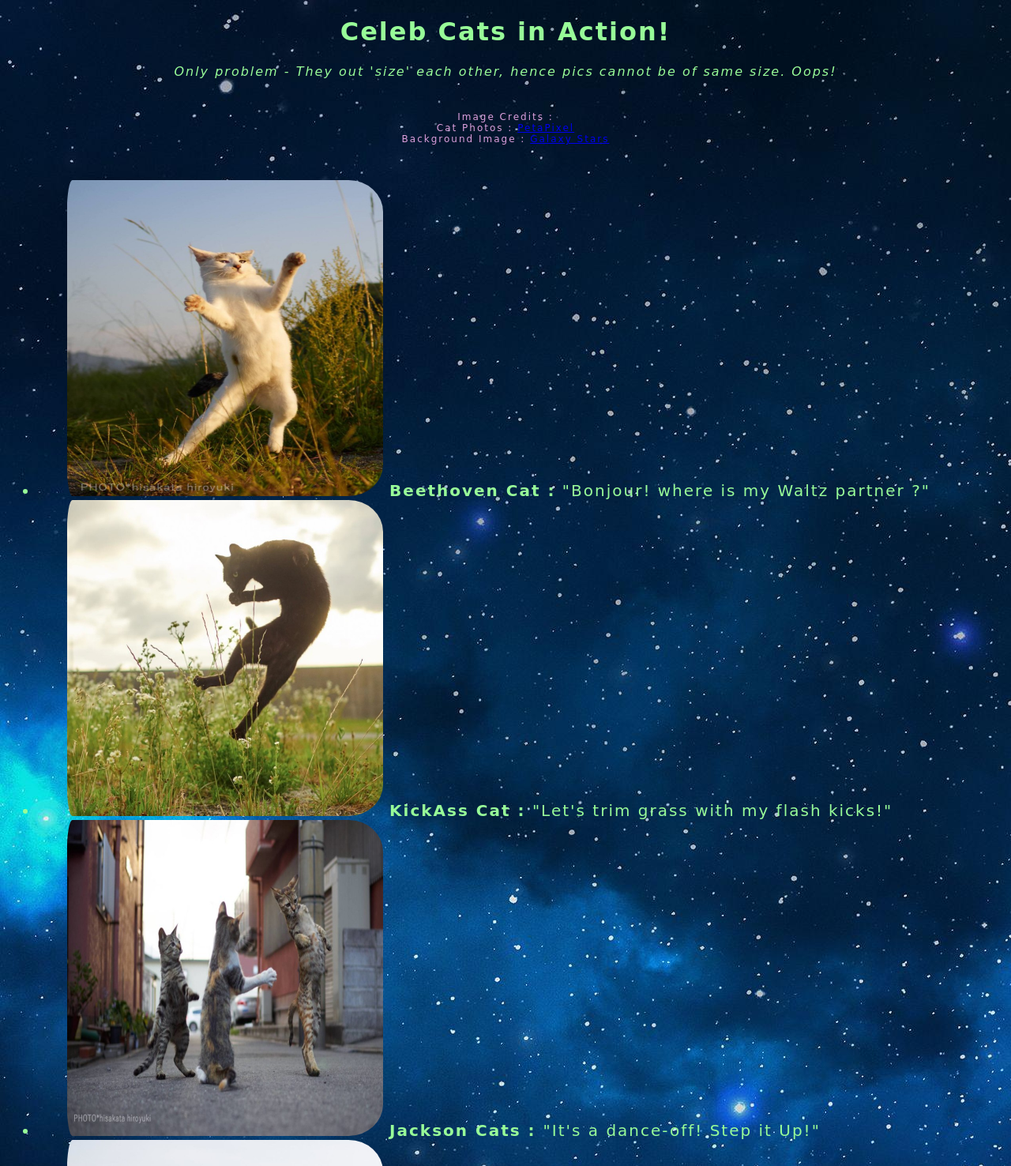
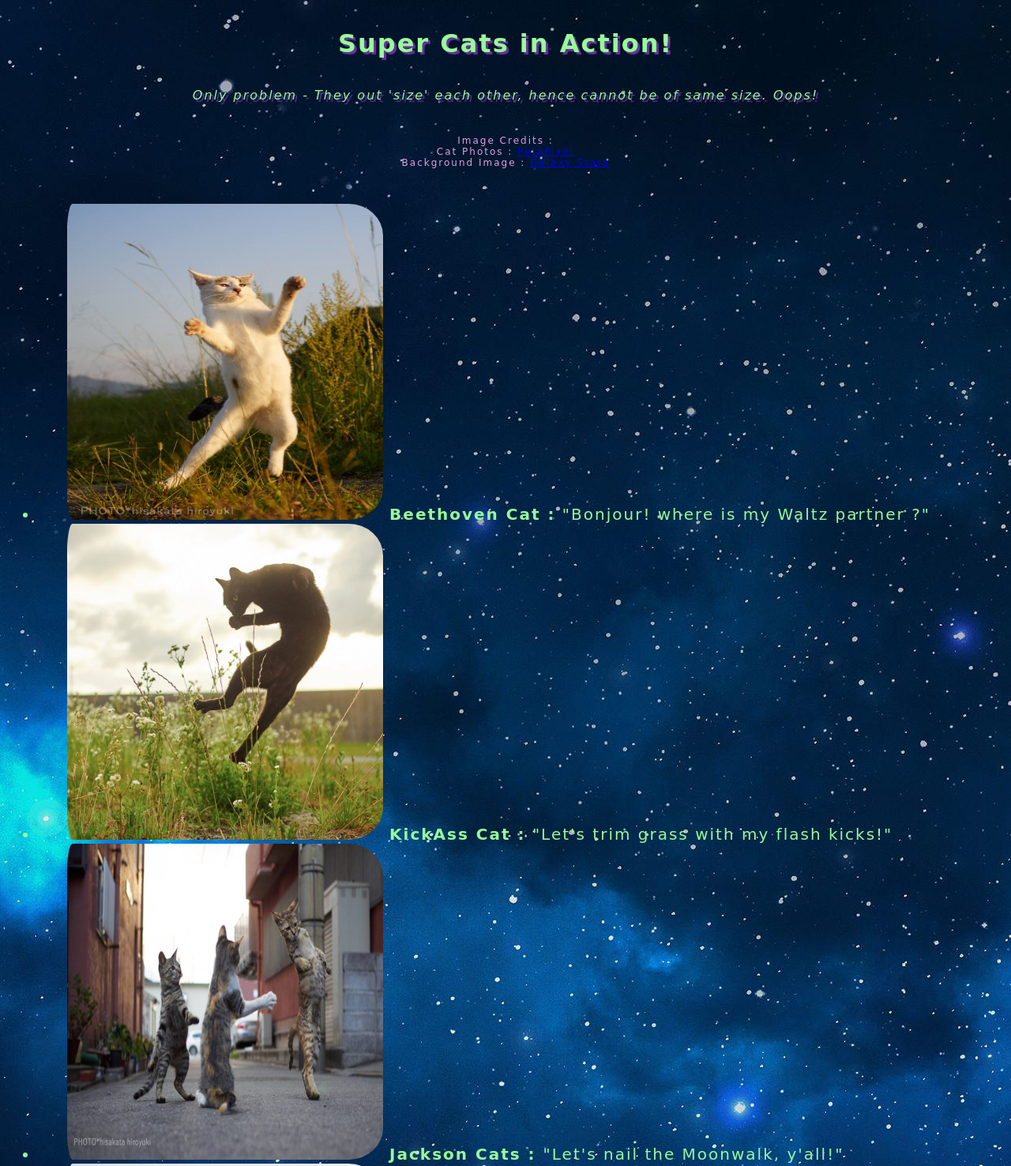
Before and after one commit to prak112/DevSchool-HTML, a plain HTML site: page tasks/cat_index.html in a window 1280 px wide. Shown: the top 1476 px of the page at 79% size. Drawn offline with Linux system fonts and the light colour scheme; a web font is replaced by a local one.

Commit message:
add classes for header, footer

```diff
--- a/tasks/cat_index.html
+++ b/tasks/cat_index.html
@@ -3,13 +3,13 @@
     <head>
         <meta charset="utf-8">
         <meta name="viewport" content="width=device-width initial-scale=1">
-        <title>Celeb Cats!</title>
+        <title>Super Cats!</title>
         <link rel="stylesheet" href="/styles/cat_styles.css">
     </head>
     <body>
         <div>
-            <h1 align="center">Celeb Cats in Action!</h1>
-            <p align="center"><i>Only problem - They out 'size' each other, hence pics cannot be of same size. Oops!</i></p>
+            <h1 class="header" align="center">Super Cats in Action!</h1>
+            <p class="header" align="center"><i>Only problem - They out 'size' each other, hence cannot be of same size. Oops!</i></p>
             <p class="credits" align="center">
                 Image Credits :
             </br>
@@ -19,12 +19,15 @@
             </p>
 
             <ul>
-                <li><img src="/images/cats/waltz-cat.jpg" alt="waltz-cat" width="400" height="500"> <b>Beethoven Cat :</b> "Bonjour! where is my Waltz partner ?"</li>
-                <li><img src="/images/cats/flying-kick-cat.jpg" alt="flying-kick-cat" width="500" height="400"> <b>KickAss Cat :</b> "Let's trim grass with my flash kicks!"</li>
-                <li><img src="/images/cats/dancing-kittens.jpg" alt="dancing-kittens" width="600" height="400"> <b>Jackson Cats : </b>"It's a dance-off! Step it Up!"</li>
-                <li><img src="/images/cats/ninja-pose-cat.jpg" alt="ninja-pose-cat" width="600" height="500"> <b>Captain Cat :</b> "I could do this all day!"</li>
+                <li><img src="/images/cats/waltz-cat.jpg" alt="waltz-cat"> <b>Beethoven Cat :</b> "Bonjour! where is my Waltz partner ?"</li>
+                <li><img src="/images/cats/flying-kick-cat.jpg" alt="flying-kick-cat"> <b>KickAss Cat :</b> "Let's trim grass with my flash kicks!"</li>
+                <li><img src="/images/cats/dancing-kittens.jpg" alt="dancing-kittens"> <b>Jackson Cats : </b>"Let's nail the Moonwalk, y'all!"</li>
+                <li><img src="/images/cats/ninja-pose-cat.jpg" alt="ninja-pose-cat"> <b>Captain Cat :</b> "I could do this all day!"</li>
             </ul>
         </div>
     </br>
+    <div class="footer">
+        <p>From far far away galaxy...we are watching...Always!</br> When the time is right, we shall return!</p>
+    </div>
     </body>
 </html>
```
